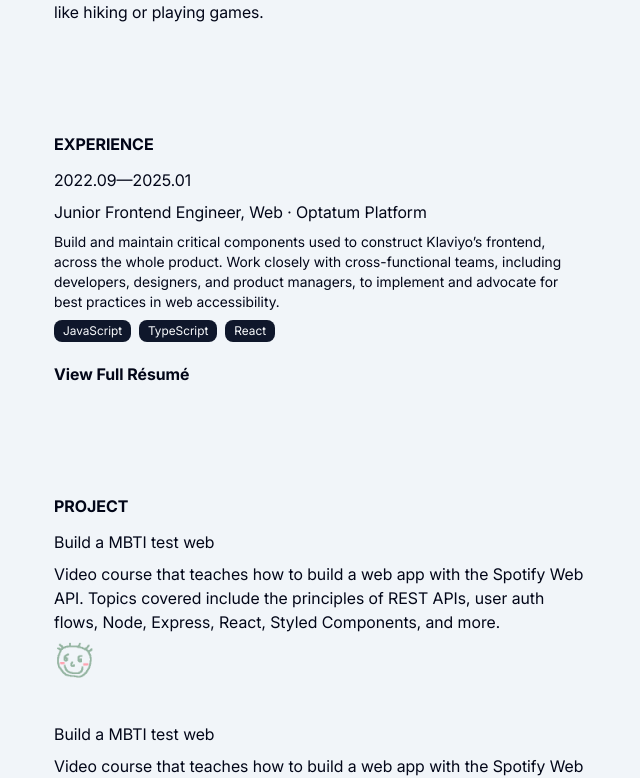
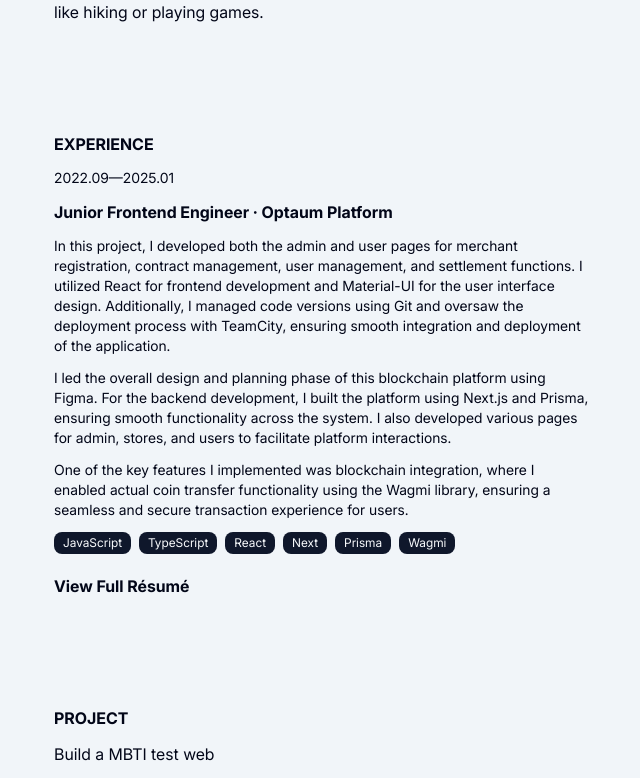
Before and after one commit to tamoimi/tamikim_portfolio, a React (Vite) app: page / in a window 1280 px wide. Shown: the part 588-1366 px from the top of the page, without its empty margins (530-1170 px from the left). Built offline with nearby package versions, Linux system fonts and the light colour scheme.

Commit message:
feat: comment

```diff
--- a/src/pages/experience.tsx
+++ b/src/pages/experience.tsx
@@ -4,24 +4,66 @@
   return (
     <>
       <div className="flex flex-col gap-10">
-        <div className="flex flex-col gap-2">
-          <h2> 2022.09—2025.01 </h2>
-          <h2> Junior Frontend Engineer, Web · Optatum Platform </h2>
+        <div className="flex flex-col gap-3">
+          <h2 className="text-sm"> 2022.09—2025.01 </h2>
+
+          <h2 className="font-bold hover:text-blue-500">
+            Junior Frontend Engineer ·&nbsp;
+            <a
+              href="https://www.optatumplatform.com/"
+              target="_blank"
+              rel="noopener noreferrer"
+              className=" hover:text-blue-500 font-bold"
+            >
+              Optaum Platform
+            </a>
+          </h2>
+
           <p className="text-sm">
-            Build and maintain critical components used to construct Klaviyo’s
-            frontend, across the whole product. Work closely with
-            cross-functional teams, including developers, designers, and product
-            managers, to implement and advocate for best practices in web
-            accessibility.
+            In this project, I developed both the admin and user pages for
+            merchant registration, contract management, user management, and
+            settlement functions. I utilized React for frontend development and
+            Material-UI for the user interface design. Additionally, I managed
+            code versions using Git and oversaw the deployment process with
+            TeamCity, ensuring smooth integration and deployment of the
+            application.
           </p>
+
+          <p className="text-sm">
+            I led the overall design and planning phase of this blockchain
+            platform using Figma. For the backend development, I built the
+            platform using Next.js and Prisma, ensuring smooth functionality
+            across the system. I also developed various pages for admin, stores,
+            and users to facilitate platform interactions.
+          </p>
+
+          <p className="text-sm">
+            One of the key features I implemented was blockchain integration,
+            where I enabled actual coin transfer functionality using the Wagmi
+            library, ensuring a seamless and secure transaction experience for
+            users.
+          </p>
+
           <div className="flex gap-2">
             <Badge>JavaScript</Badge>
             <Badge>TypeScript</Badge>
             <Badge>React</Badge>
+            <Badge>Next</Badge>
+            <Badge>Prisma</Badge>
+            <Badge>Wagmi</Badge>
           </div>
         </div>
       </div>
-      <div className="mt-5 font-bold">View Full Résumé</div>
+
+      <div className="mt-5 font-bold hover:text-blue-500">
+        <a
+          href="/path/to/your/resume.pdf"
+          target="_blank"
+          rel="noopener noreferrer"
+        >
+          View Full Résumé
+        </a>
+      </div>
     </>
   );
 }
```
